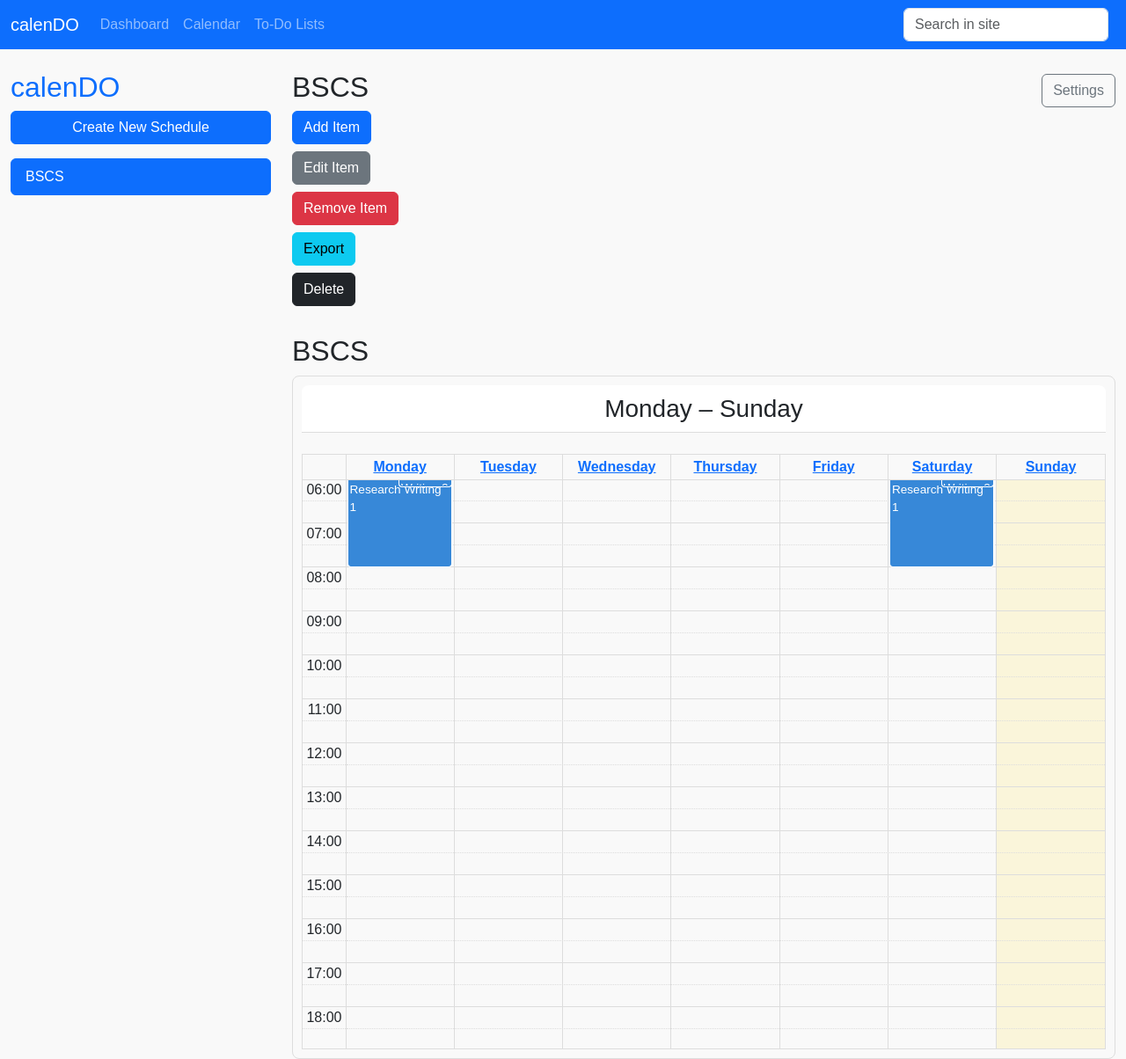
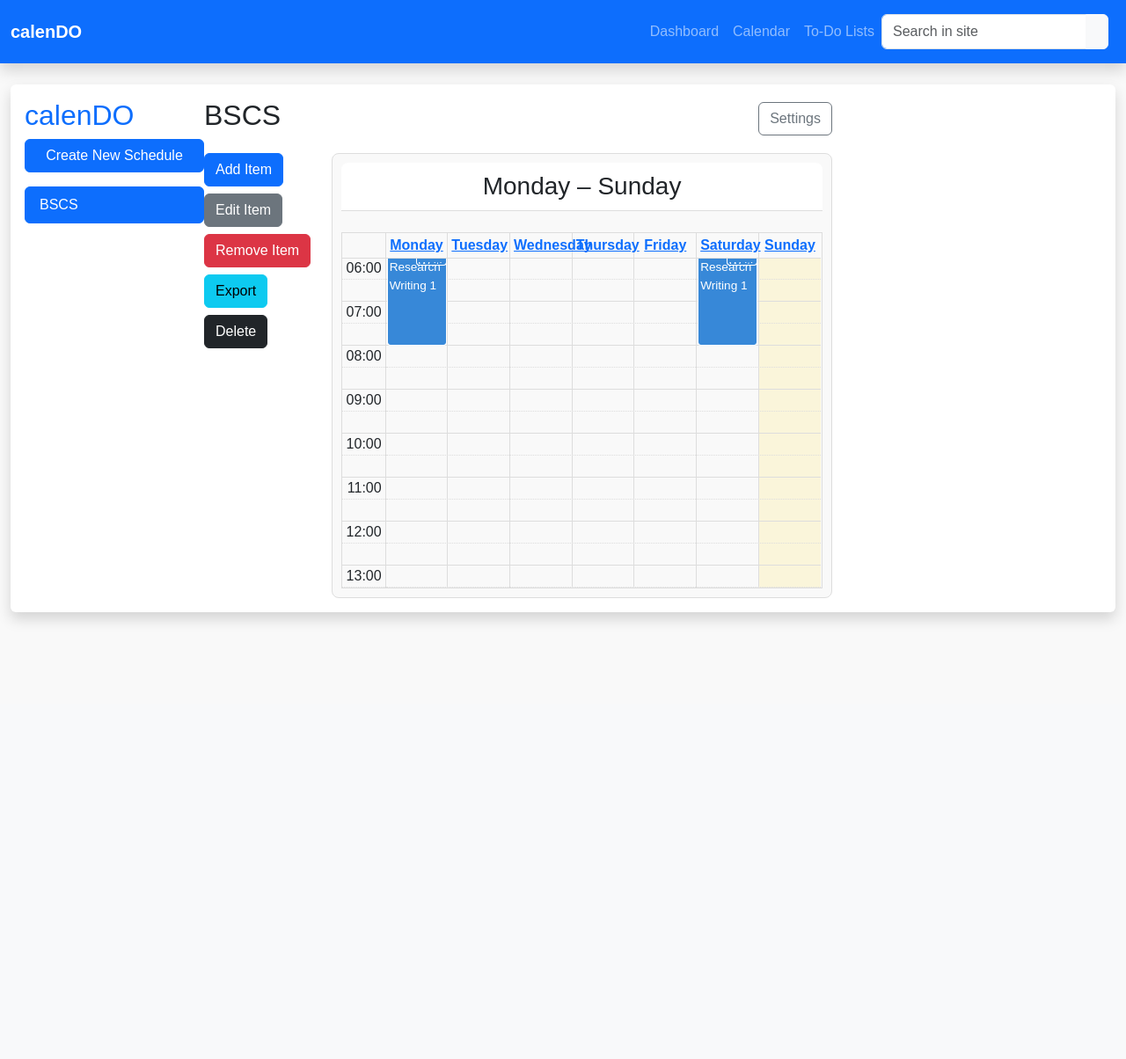
Before and after one commit to mebcrtz/calenDO, a Django app: page /calendar/ in a window 1280 px wide. Shown: the whole page at 88% size. After the commit the page ends 708 px from the top, so only its background shows below. Run offline with Django 5.2, Linux system fonts and the light colour scheme; a user stored in the database is signed in; data comes from the database, SQL or seed files in the repository; both versions use the stored data as it was after the commit; lists and menus that the app fills with data are empty; some libraries are stand-ins or nearby versions.

Commit message:
refactor layout and styles for calendar and navbar components

```diff
--- a/project/static/css/style.css
+++ b/project/static/css/style.css
@@ -18,7 +18,7 @@
     font-weight: bold;
 }
 
-.nav-bar {
+/* .nav-bar {
     display: flex;
     gap: 15px;
     align-items: center;
@@ -33,7 +33,7 @@
     padding: 5px;
     border-radius: 4px;
     border: none;
-}
+} */
 
 .app-container {
     display: flex;
--- a/project/templates/calendar/calendar-index.html
+++ b/project/templates/calendar/calendar-index.html
@@ -1,10 +1,11 @@
 {% extends "partials/base.html" %}
 
 {% block content %}
-<div class="row mt-4">
-    {% if schedules.exists %}  <!-- Check if schedules queryset is not empty -->
+<div class="d-flex mt-4">
+    {% if schedules.exists %}
+        <div class="d-flex flex-grow-1 shadow p-3 bg-white rounded">
             <!-- Sidebar -->
-        <aside class="col-3">
+            <aside class="d-flex flex-column col-2">
                 <h2 class="text-primary">calenDO</h2>
                 <button class="btn btn-primary w-100 mb-3" data-bs-toggle="modal" data-bs-target="#createScheduleModal">Create New Schedule</button>
                 <ul class="list-group" id="scheduleList">
@@ -15,90 +16,34 @@
                     {% empty %}
                         <li class="list-group-item">No schedules available</li>
                     {% endfor %}
-                <!-- {% comment %}
-                <li class="list-group-item">
-                    <a href="{% url 'schedule_list' %}" class="text-decoration-none">See All</a>
-                </li>
-                {% endcomment %} -->
                 </ul>
             </aside>
 
             <!-- Main Section -->
-        <section class="col-9" id="calendarIndex">
-
-            <div class="d-flex justify-content-between align-items-center">
+            <section class="d-flex flex-column col-7 justify-content-between" id="calendarIndex">
+                <div class="d-flex justify-content-between align-items-center mb-3">
                     <h2>{{ schedule.schedule_name|default:"No Schedule Available" }}</h2>
                     <button class="btn btn-outline-secondary">Settings</button>
                 </div>
-            <div class="d-flex flex-row align-items-start">
+                <div class="d-flex flex-grow-1">
                     <!-- Buttons -->
                     <div class="d-flex flex-column align-items-start me-4">
                         <button class="btn btn-primary mb-2" data-bs-toggle="modal" data-bs-target="#addItemModal">Add Item</button>
                         <button class="btn btn-secondary mb-2" data-bs-toggle="modal" data-bs-target="#editItemModal">Edit Item</button>
                         <button class="btn btn-danger mb-2" data-bs-toggle="modal" data-bs-target="#selectItemToRemoveModal">Remove Item</button>
-                    <!-- <button class="btn btn-success mb-2">Save</button> -->
-                    <button
-                        class="btn btn-info mb-2"
-                        data-bs-toggle="modal"
-                        data-bs-target="#exportScheduleModal">
-                        Export
-                    </button>
-                    <button
-                        class="btn btn-dark mb-2 delete-schedule-button"
-                        data-bs-toggle="modal"
-                        data-bs-target="#deleteScheduleModal"
-                        data-schedule-slug="{{ schedule.slug }}"
-                        data-schedule-name="{{ schedule.schedule_name }}">
-                        Delete
-                    </button>
+                        <button class="btn btn-info mb-2" data-bs-toggle="modal" data-bs-target="#exportScheduleModal">Export</button>
+                        <button class="btn btn-dark mb-2 delete-schedule-button" data-bs-toggle="modal" data-bs-target="#deleteScheduleModal" data-schedule-slug="{{ schedule.slug }}" data-schedule-name="{{ schedule.schedule_name }}">Delete</button>
                     </div>
-                <!-- Schedule Items -->
-                {% comment %} <div>
-                    <h4>Items in Schedule</h4>
-
-                        <table class="table table-striped">
-                            <thead>
-                                <tr>
-                                    <th>Name</th>
-                                    <th>Type</th>
-                                    <th>Notes</th>
-                                    <th>Occurrences</th>
-                                </tr>
-                            </thead>
-                            <tbody>
-                                {% for item in items %}
-                                    <tr>
-                                        <td>{{ item.item_name }}</td>
-                                        <td>{{ item.get_type_display }}</td>
-                                        <td>{{ item.notes }}</td>
-                                        <td>
-                                            <ul>
-                                                {% for occurrence in item.occurrences.all %}
-                                                    <li>
-                                                        {% for day in occurrence.days_of_week.all %}
-                                                            {{ day.name }}{% if not forloop.last %}, {% endif %}
-                                                        {% endfor %}:
-                                                        {{ occurrence.start_time|time:"H:i" }} - {{ occurrence.end_time|time:"H:i" }}
-                                                    </li>
-                                                {% empty %}
-                                                    <li>No time specified</li>
-                                                {% endfor %}
-                                            </ul>
-                                        </td>
-                                    </tr>
-                                {% endfor %}
-                            </tbody>
-                        </table>
-
-                </div> {% endcomment %}
-            </div>
-            <br>
-            <h2>{{ schedule.schedule_name|default:"No Schedule Available" }}</h2>
+                    <!-- Calendar -->
+                    <div class="flex-grow-1">
                         <div id="interactiveCalendar">
                             <!-- FullCalendar will render here -->
+                        </div>
+                    </div>
+                </div>
+            </section>
 
         </div>
-        </section>
     {% else %}
         <div class="col-md-12 text-center">
             <p>No schedule available. Click the button below to add a new schedule.</p>
--- a/project/templates/partials/navbar.html
+++ b/project/templates/partials/navbar.html
@@ -1,21 +1,45 @@
-<nav class="navbar navbar-expand-lg navbar-dark bg-primary">
+<nav class="navbar navbar-expand-lg navbar-dark bg-primary sticky-top shadow">
     <div class="container-fluid">
-      <a class="navbar-brand" href="#">calenDO</a>
-      <div class="collapse navbar-collapse">
+      <!-- Brand Name -->
+      <a class="navbar-brand fw-bold" href="#">
+        <i class="bi bi-calendar3"></i> calenDO
+      </a>
+
+      <!-- Toggler for mobile view -->
+      <button class="navbar-toggler" type="button" data-bs-toggle="collapse" data-bs-target="#navbarNav" aria-controls="navbarNav" aria-expanded="false" aria-label="Toggle navigation">
+        <span class="navbar-toggler-icon"></span>
+      </button>
+
+      <!-- Collapsible content -->
+      <div class="d-flex flex-row-reverse p-2" id="navbarNav">
+        <!-- Navigation links -->
+         <!-- Search bar -->
+        <form class="d-flex">
+            <div class="input-group">
+              <input class="form-control rounded-start" type="search" placeholder="Search in site" aria-label="Search">
+              <button class="btn btn-light" type="submit">
+                <i class="bi bi-search"></i>
+              </button>
+            </div>
+          </form>
         <ul class="navbar-nav me-auto mb-2 mb-lg-0">
           <li class="nav-item">
-                  <a class="nav-link" href="/">Dashboard</a>
+            <a class="nav-link" href="/">
+              <i class="bi bi-house-door"></i> Dashboard
+            </a>
           </li>
           <li class="nav-item">
-                  <a class="nav-link" href="/calendar/">Calendar</a>
+            <a class="nav-link" href="/calendar/">
+              <i class="bi bi-calendar"></i> Calendar
+            </a>
           </li>
           <li class="nav-item">
-                  <a class="nav-link" href="/todo/">To-Do Lists</a>
+            <a class="nav-link" href="/todo/">
+              <i class="bi bi-list-task"></i> To-Do Lists
+
+            </a>
           </li>
         </ul>
-          <form class="d-flex">
-              <input class="form-control me-2" type="search" placeholder="Search in site" aria-label="Search">
-          </form>
       </div>
     </div>
   </nav>
```
Also changed, not shown: project/db.sqlite3. Lines whose indentation alone changed are shown as unchanged.
